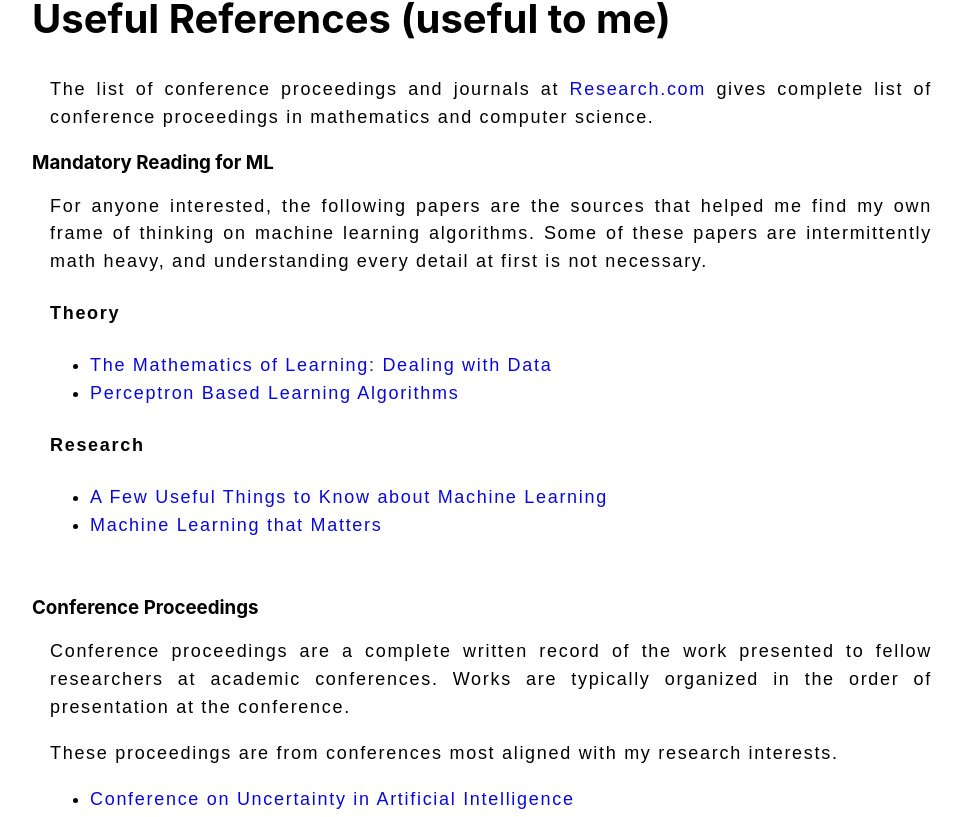
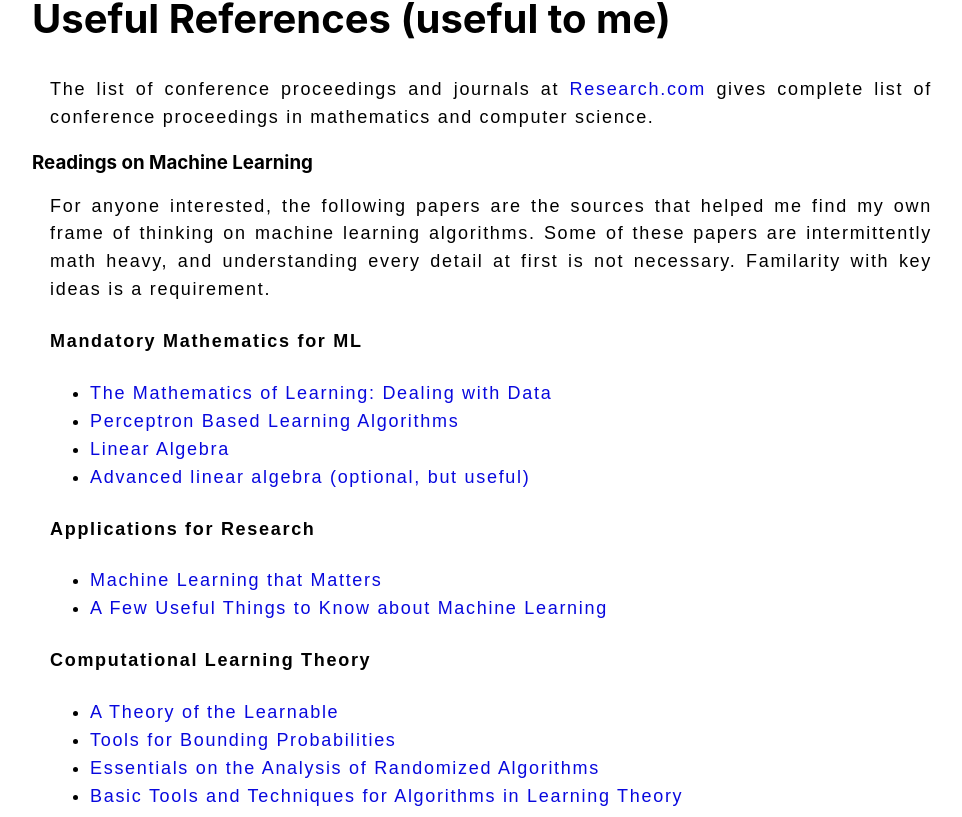
Before and after one commit to clay-curry/Website, a React (Create React App) app: page / in a window 1280 px wide. Shown: the part 1200-2017 px from the top of the page, without its empty margins (158-1120 px from the left). Built offline with nearby package versions, Linux system fonts and the light colour scheme.

Commit message:
Added some readings to the list

```diff
--- a/src/pages/Home.tsx
+++ b/src/pages/Home.tsx
@@ -58,20 +58,28 @@ function References() {
     <h2>Useful References (useful to me)</h2>
     <p>The list of conference proceedings and journals at <a href="https://research.com/conference-rankings/computer-science/">Research.com</a> gives complete list of conference proceedings in mathematics and computer science. </p>
     <h3>
-      Mandatory Reading for ML
+      Readings on Machine Learning
     </h3>
     <p>
       For anyone interested, the following papers are the sources that helped me find my own frame of thinking on machine learning algorithms.
-      Some of these papers are intermittently math heavy, and understanding every detail at first is not necessary.
-      <h4>Theory</h4>
+      Some of these papers are intermittently math heavy, and understanding every detail at first is not necessary. Familarity with key ideas is a requirement.
+      <h4>Mandatory Mathematics for ML</h4>
       <ul>
-        <li><a href="https://storage.googleapis.com/clayc-storage/ml.pdf" rel={'noreferrer'} target="_blank">The Mathematics of Learning: Dealing with Data</a></li>
+        <li><a href="https://www.ams.org/notices/200305/fea-smale.pdf" rel={'noreferrer'} target="_blank">The Mathematics of Learning: Dealing with Data</a></li>
         <li><a href="https://ieeexplore.ieee.org/document/80230" rel={'noreferrer'} target="_blank">Perceptron Based Learning Algorithms</a></li>
+        <li><a href="https://storage.googleapis.com/clayc-storage/Linear%20Algebra%20Review%20and%20Reference.pdf">Linear Algebra</a></li>
+        <li><a href="https://storage.googleapis.com/clayc-storage/multilinear.pdf">Advanced linear algebra (optional, but useful)</a></li>      </ul>
+      <h4>Applications for Research</h4>
+      <ul>
+        <li><a href="http://www.diochnos.com/teaching/CS4033/2022S/ML_that_Matters.pdf" rel={'noreferrer'} target="_blank">Machine Learning that Matters</a></li>
+        <li><a href="https://storage.googleapis.com/clayc-storage/ml.pdf" rel={'noreferrer'} target="_blank">A Few Useful Things to Know about Machine Learning</a></li>
       </ul>
-      <h4>Research</h4>
+      <h4>Computational Learning Theory</h4>
       <ul>
-        <li><a href="https://www.ams.org/notices/200305/fea-smale.pdf" rel={'noreferrer'} target="_blank">A Few Useful Things to Know about Machine Learning</a></li>
-        <li><a href="http://www.diochnos.com/teaching/CS4033/2022S/ML_that_Matters.pdf" rel={'noreferrer'} target="_blank">Machine Learning that Matters</a></li>
+        <li><a href="https://dl.acm.org/doi/pdf/10.1145/1968.1972">A Theory of the Learnable</a></li>
+        <li><a href="http://www.diochnos.com/teaching/CS5970/2021F/Tools.pdf" rel={'noreferrer'} target="_blank">Tools for Bounding Probabilities</a></li>
+        <li><a href="http://www.diochnos.com/teaching/CS5970/2021F/essentials.pdf">Essentials on the Analysis of Randomized Algorithms</a></li>
+        <li><a href="http://www.diochnos.com/teaching/CS4033/2022S/IntroLearning.pdf">Basic Tools and Techniques for Algorithms in Learning Theory</a></li>
       </ul>
     </p>
     <br />
--- a/src/styles/navbar.css
+++ b/src/styles/navbar.css
@@ -1,6 +1,8 @@
 #root{
   margin-top: 15vh;
 }
+
+/* TODO: Implement conditional styling for smaller width screens*/
 
 #nav {
   position:fixed;
```
Also changed, not shown: src/styles/home.css (+7 -3 lines).
